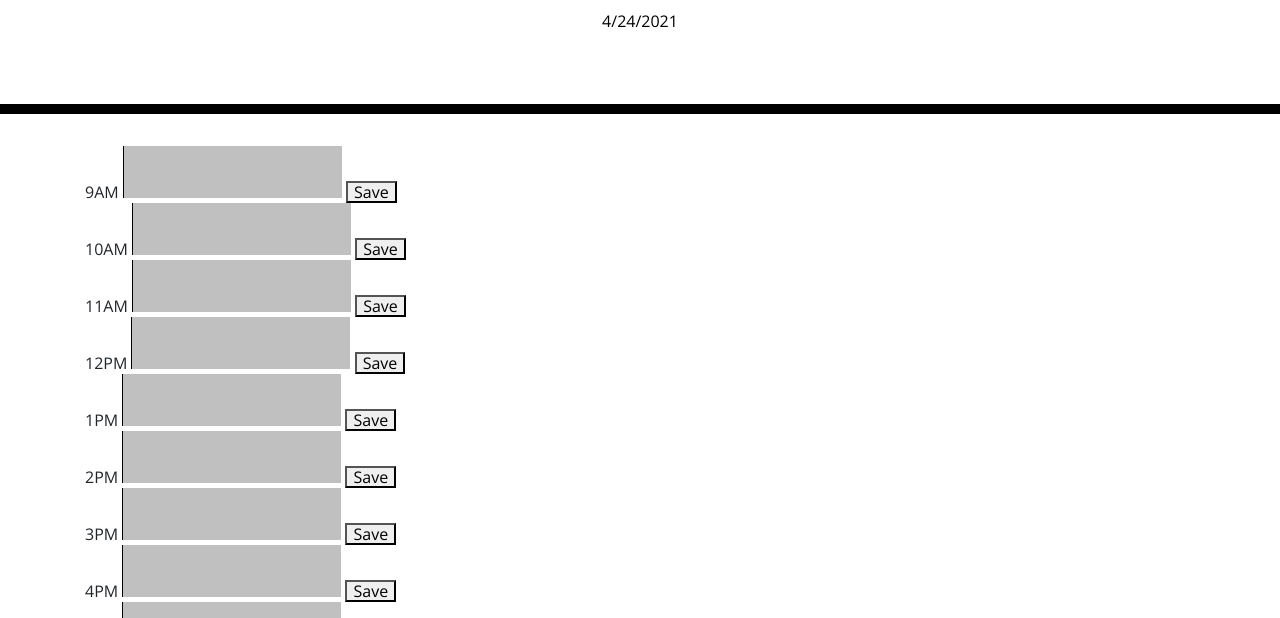
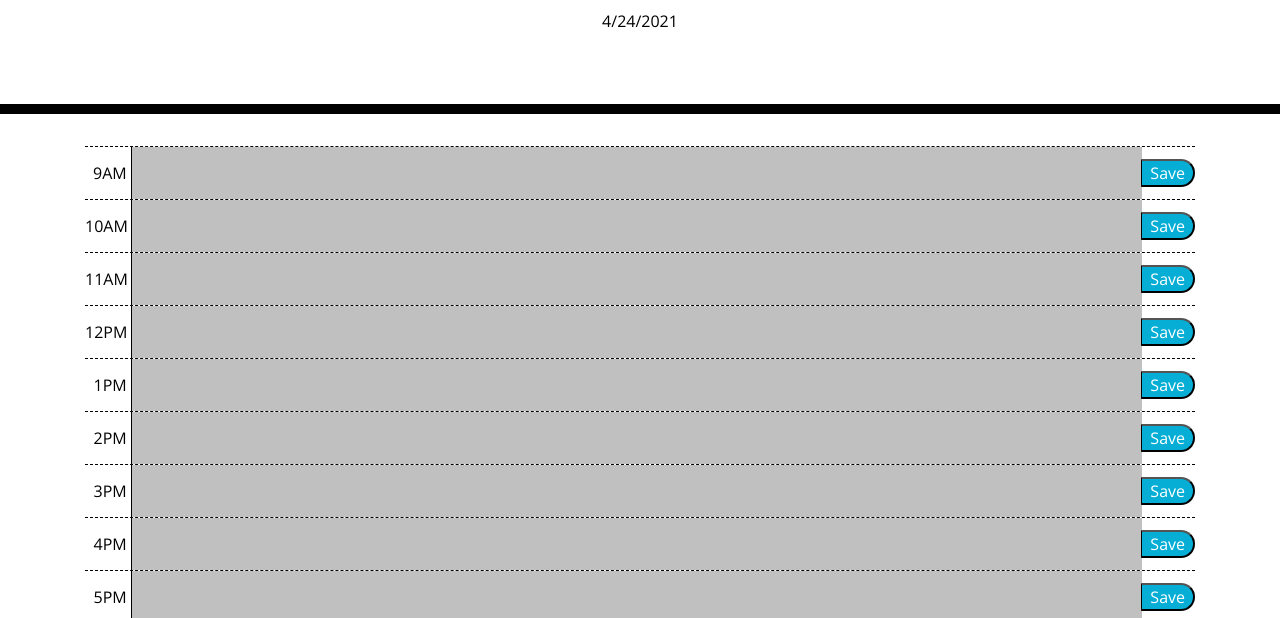
Before and after one commit to willsha90/HW5_WorkDay_Scheduler, a plain HTML site: page Develop/index.html in a window 1280 px wide. Shown: the part 182-800 px from the top of the page. Drawn offline with nearby package versions, Linux system fonts and the light colour scheme.

Commit message:
Updated CSS

```diff
--- a/Develop/index.html
+++ b/Develop/index.html
@@ -23,57 +23,57 @@
   <main class="container">
     <!-- Timeblocks go here -->
 
-    <div id="am9">
+    <div class="hour" id="am9">
       <time>9AM </time>
       <textarea> </textarea>
       <button>Save</button>
     </div>
-    <div id="am10">
+    <div class="hour" id="am10">
       <time>10AM</time>
       <textarea> </textarea>
       <button>Save</button>
     </div>
-    <div id="am11">
+    <div class="hour" id="am11">
       <time>11AM</time>
       <textarea> </textarea>
       <button>Save</button>
     </div>
-    <div id="pm12">
+    <div class="hour" id="pm12">
       <time>12PM</time>
       <textarea> </textarea>
       <button>Save</button>
     </div>
-    <div id="pm1">
+    <div class="hour" id="pm1">
       <time>1PM</time>
       <textarea> </textarea>
       <button>Save</button>
     </div>
-    <div id="pm2">
+    <div class="hour" id="pm2">
       <time>2PM</time>
       <textarea> </textarea>
       <button>Save</button>
     </div>
-    <div id="pm3">
+    <div class="hour" id="pm3">
       <time>3PM</time>
       <textarea> </textarea>
       <button>Save</button>
     </div>
-    <div id="pm4">
+    <div class="hour" id="pm4">
       <time>4PM</time>
       <textarea> </textarea>
       <button>Save</button>
     </div>
-    <div id="pm5">
+    <div class="hour" id="pm5">
       <time>5PM</time>
       <textarea> </textarea>
       <button>Save</button>
     </div>
-    <div id="pm6">
+    <div class="hour" id="pm6">
       <time>6PM</time>
       <textarea> </textarea>
       <button>Save</button>
     </div>
-    <div id="pm7">
+    <div class="hour" id="pm7">
       <time>7PM</time>
       <textarea> </textarea>
       <button>Save</button>
--- a/Develop/javascript.js
+++ b/Develop/javascript.js
@@ -31,7 +31,7 @@ function saveBtn(index, row) {
     $(row).find("button").click(handleSave);
 }
 function handleSave(){
-    var row = $(this).parent();
+    var row = git(this).parent();
     var id = row.attr("id");
     var appt = row.find("textarea").val();
     localStorage.setItem(id,appt);
--- a/Develop/style.css
+++ b/Develop/style.css
@@ -1,3 +1,19 @@
+* {
+  box-sizing: border-box;
+  margin: 0;
+  padding: 0;
+}
+
+main {
+  max-width: 500px ;
+}
+
+.hour {
+  display: grid;
+  grid-template-columns: 5ch 1fr auto;
+  align-items: center;
+}
+
 body {
   font-family: 'Open Sans', sans-serif;
   font-size: 16px;
@@ -25,9 +41,9 @@ textarea {
   white-space: pre-wrap;
 }
 
-.time-block {
-  text-align: center;
-  border-radius: 15px;
+time{
+  text-align: right;
+padding-right: 0.25em;
 }
 
 .row {
@@ -57,15 +73,18 @@ textarea {
   color: white;
 }
 
-.saveBtn {
+.hour button {
+  margin-left: -1px;
+  padding: 0.25em 0.5em;
   border-left: 1px solid black;
   border-top-right-radius: 15px;
   border-bottom-right-radius: 15px;
   background-color: #06aed5;
   color: white;
+
 }
 
-.saveBtn i:hover {
+.hour button:hover {
   font-size: 20px;
   transition: all 0.3s ease-in-out;
 }
```
